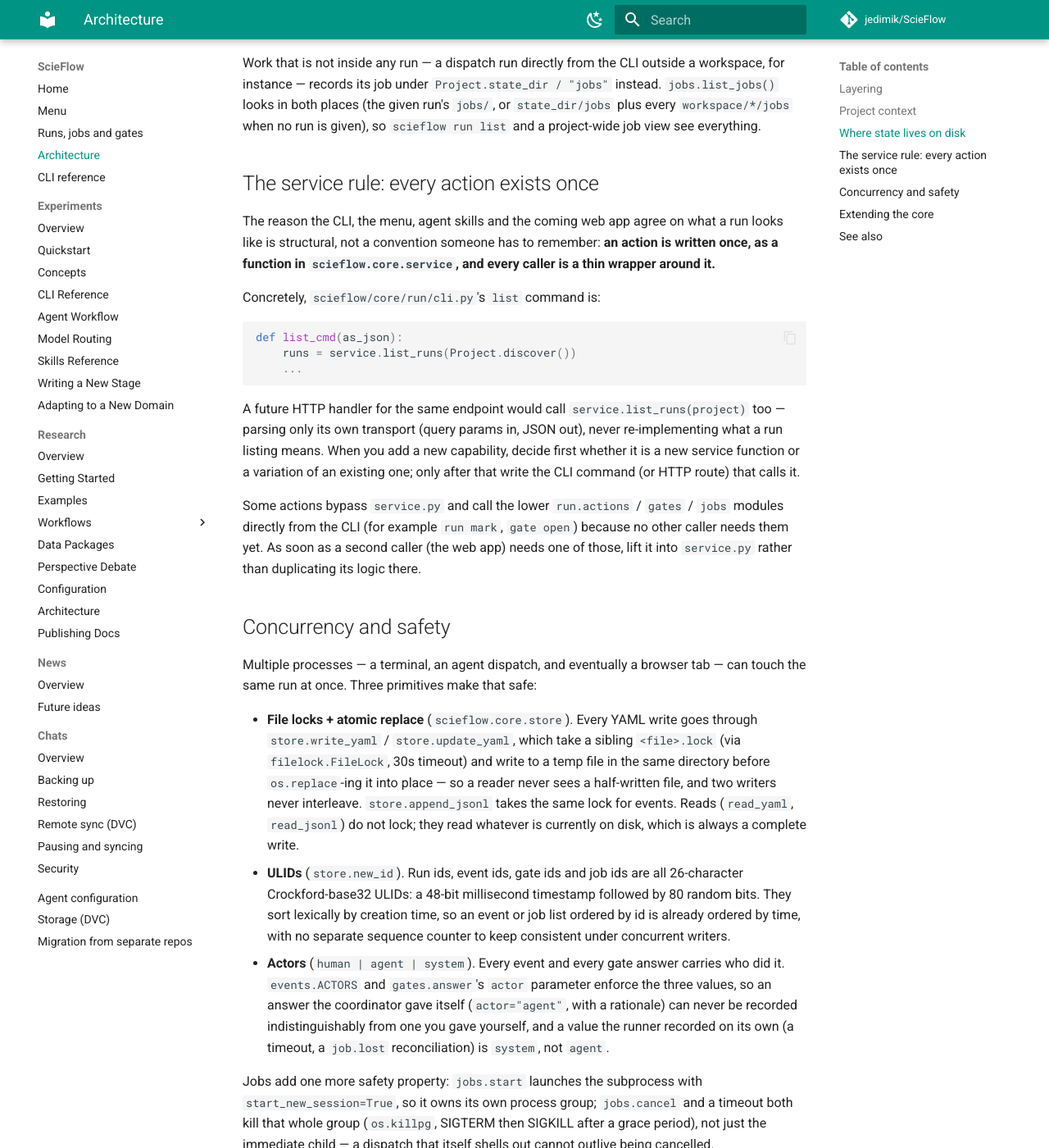
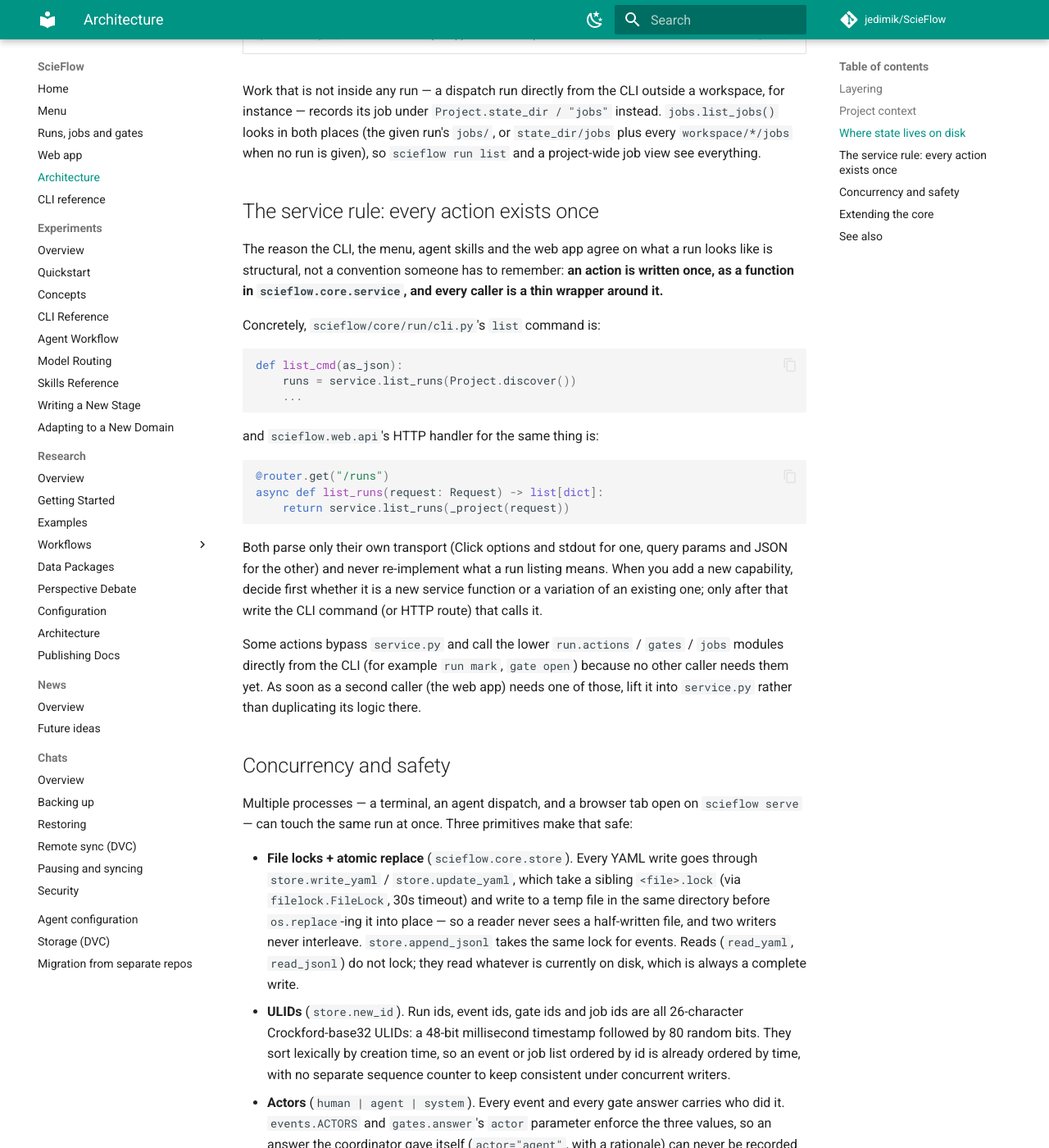
Before and after one commit to jedimik/ScieFlow, an MkDocs documentation site: the page built from docs/architecture.md, in a window 1280 px wide and 1400 px high, scrolled down 2027 px. Shown: the whole window at 82% size. Built offline with MkDocs 1.6.1 and Material for MkDocs 9.7.7, drawn with Linux system fonts in a browser that asks for light colours; comment, search, counter and statistics services are not loaded; some of the changed text lies outside the part shown.

Commit message:
docs(web): the local web app, its security model and its API
Co-Authored-By: Claude Sonnet 5 <noreply@anthropic.com>
Claude-Session: https://claude.ai/code/session_01PqH7PUAJgzeLbPHPZXbBVe

````diff
--- a/docs/architecture.md
+++ b/docs/architecture.md
@@ -1,23 +1,27 @@
 # Architecture
 
-This page is for extending ScieFlow's core, or building the planned local web
-app against it. For the concepts a run, its event log, jobs and gates
-represent, read [Runs, jobs and gates](runs.md) first — this page is about how
-the pieces are built and fit together, not what they mean.
+This page is for extending ScieFlow's core, or building against
+`scieflow.web`, the local web app. For the concepts a run, its event log,
+jobs and gates represent, read [Runs, jobs and gates](runs.md) first — this
+page is about how the pieces are built and fit together, not what they
+mean.
 
 ## Layering
 
 Every caller — the CLI, the interactive menu, the coordinator agent's skill
-JSON, and (M2) the local web app — goes through one service layer,
-`scieflow.core.service`. Nothing below that layer knows or cares who called
-it:
+JSON, and the local web app (`scieflow serve`, see [The local web
+app](web.md)) — goes through one service layer, `scieflow.core.service`.
+Nothing below that layer knows or cares who called it. `scieflow.web`'s
+routes (`app.py`, `pages.py`, `api.py`, `sse.py`) are thin callers exactly
+like the CLI's commands: they translate HTTP into a service call and back
+and hold no logic of their own.
 
 ```mermaid
 flowchart TD
     CLI[CLI: scieflow run / gate / agent] --> SVC[scieflow.core.service]
     MENU[Interactive menu] --> SVC
     SKILL[Coordinator agent skill JSON] --> SVC
-    WEB[Local web app, M2] --> SVC
+    WEB[Local web app: scieflow.web] --> SVC
     SVC --> PROJ[Project: root, workspace_root, state_dir]
     SVC --> RUN[Run state: status.yml, budget.yml + events.jsonl]
     SVC --> JOBS[Job runner: jobs.py]
@@ -49,8 +53,9 @@ tests and library callers build one directly with `Project(root)`:
 | `agents()` / `defaults()` | parsed `config/agents.yml` / `config/defaults.yml` |
 | `schema(name)` | a parsed file from `schemas/<name>.yml` |
 
-A `Project` is immutable and cheap to construct — build one per request in a
-future web app rather than relying on a process-wide current directory.
+A `Project` is immutable and cheap to construct — `scieflow.web` builds one
+per request (`request.app.state.project`) rather than relying on a
+process-wide current directory.
 
 ## Where state lives on disk
 
@@ -74,10 +79,10 @@ project-wide job view see everything.
 
 ## The service rule: every action exists once
 
-The reason the CLI, the menu, agent skills and the coming web app agree on
-what a run looks like is structural, not a convention someone has to
-remember: **an action is written once, as a function in
-`scieflow.core.service`, and every caller is a thin wrapper around it.**
+The reason the CLI, the menu, agent skills and the web app agree on what a
+run looks like is structural, not a convention someone has to remember:
+**an action is written once, as a function in `scieflow.core.service`, and
+every caller is a thin wrapper around it.**
 
 Concretely, `scieflow/core/run/cli.py`'s `list` command is:
 
@@ -87,12 +92,19 @@ def list_cmd(as_json):
     ...
 ```
 
-A future HTTP handler for the same endpoint would call
-`service.list_runs(project)` too — parsing only its own transport (query
-params in, JSON out), never re-implementing what a run listing means. When
-you add a new capability, decide first whether it is a new service function
-or a variation of an existing one; only after that write the CLI command (or
-HTTP route) that calls it.
+and `scieflow.web.api`'s HTTP handler for the same thing is:
+
+```python
+@router.get("/runs")
+async def list_runs(request: Request) -> list[dict]:
+    return service.list_runs(_project(request))
+```
+
+Both parse only their own transport (Click options and stdout for one,
+query params and JSON for the other) and never re-implement what a run
+listing means. When you add a new capability, decide first whether it is a
+new service function or a variation of an existing one; only after that
+write the CLI command (or HTTP route) that calls it.
 
 Some actions bypass `service.py` and call the lower `run.actions` /
 `gates` / `jobs` modules directly from the CLI (for example `run mark`,
@@ -102,8 +114,9 @@ than duplicating its logic there.
 
 ## Concurrency and safety
 
-Multiple processes — a terminal, an agent dispatch, and eventually a browser
-tab — can touch the same run at once. Three primitives make that safe:
+Multiple processes — a terminal, an agent dispatch, and a browser tab open
+on `scieflow serve` — can touch the same run at once. Three primitives make
+that safe:
 
 - **File locks + atomic replace** (`scieflow.core.store`). Every YAML write
   goes through `store.write_yaml` / `store.update_yaml`, which take a
@@ -164,5 +177,6 @@ change when a second caller arrives.
 
 - [Runs, jobs and gates](runs.md) — the concepts these mechanics implement.
 - [CLI reference](cli.md) — every command that calls into this layer today.
+- [The local web app](web.md) — the other caller, and its security model.
 - [Agent configuration](agents.md) — how role assignments and per-role
   model/effort overrides are resolved (`scieflow.core.agent_config`).
--- a/mkdocs.yml
+++ b/mkdocs.yml
@@ -55,6 +55,7 @@ nav:
   - Home: index.md
   - Menu: menu.md
   - Runs, jobs and gates: runs.md
+  - Web app: web.md
   - Architecture: architecture.md
   - CLI reference: cli.md
   - Experiments:
````
Also changed, not shown: README.md (+8 -0 lines), docs/cli.md (+23 -0 lines), docs/web.md (added, +150 -0 lines), 1 other file.
